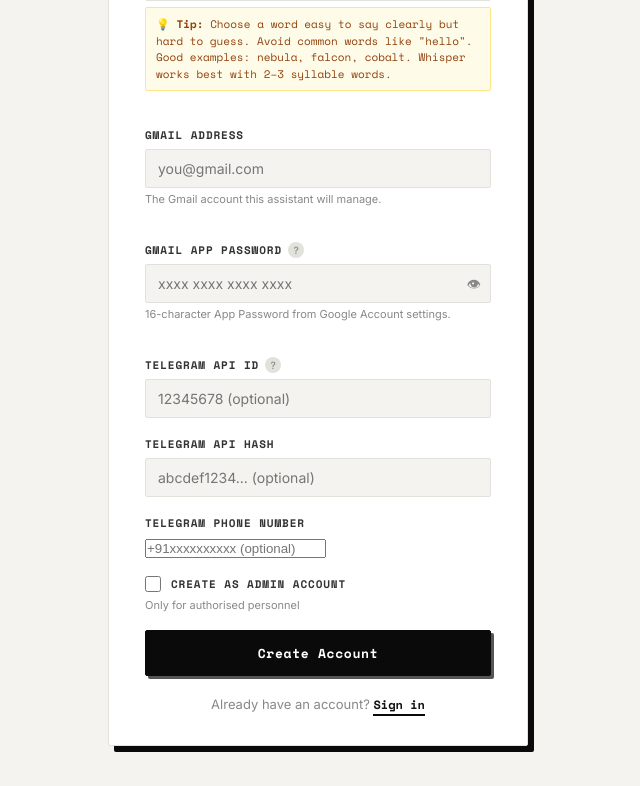
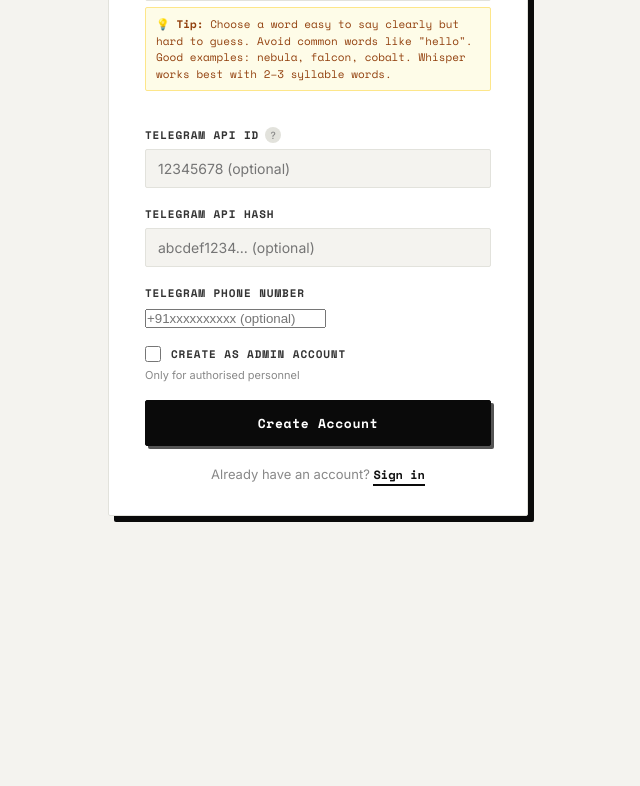
Before and after one commit to Vishrut7080/Infosys, a Flask app: page /signup in a window 1280 px wide. Shown: the part 815-1601 px from the top of the page, without its empty margins (322-962 px from the left). After the commit the page ends 1337 px from the top, so only its background shows below. Run offline with Flask 3, Linux system fonts and the light colour scheme; some libraries are stand-ins or nearby versions.

Commit message:
fix: remove gmail imap credentials

```diff
--- a/app/web/routes/auth.py
+++ b/app/web/routes/auth.py
@@ -102,8 +102,7 @@
         success, message = database.create_user(
             name, email, password,
             data.get('secret_audio', '').lower().strip(),
-            data.get('gmail_address', '').strip(),
-            data.get('gmail_app_pass', '').strip(),
+            '', '',  # gmail_address, gmail_app_pass (now set via integrations page)
             data.get('tg_api_id', '').strip(),
             data.get('tg_api_hash', '').strip(),
             data.get('tg_phone', '').strip()
--- a/app/web/static/signup.js
+++ b/app/web/static/signup.js
@@ -25,11 +25,6 @@
 const btnSpinner = document.getElementById('btnSpinner');
 const successScreen = document.getElementById('successScreen');
 const countdownEl = document.getElementById('countdown');
-const gmailAddressInput = document.getElementById('gmailAddress');
-const gmailAppPassInput = document.getElementById('gmailAppPass');
-const gmailError = document.getElementById('gmailError');
-const gmailAppError = document.getElementById('gmailAppError');
-
 // Error message elements
 const nameError = document.getElementById('nameError');
 const emailError = document.getElementById('emailError');
@@ -179,35 +174,6 @@
     return true;
 }
 
-function validateGmail() {
-    const val = gmailAddressInput.value.trim();
-    const emailRegex = /^[^\s@]+@[^\s@]+\.[^\s@]+$/;
-    if (!val) {
-        clearError(gmailAddressInput, gmailError);
-        return true;
-    }
-    if (!emailRegex.test(val)) {
-        setError(gmailAddressInput, gmailError, 'Enter a valid Gmail address.');
-        return false;
-    }
-    clearError(gmailAddressInput, gmailError);
-    return true;
-}
-
-function validateGmailAppPass() {
-    const val = gmailAppPassInput.value.trim().replace(/\s/g, '');
-    if (!val) {
-        clearError(gmailAppPassInput, gmailAppError);
-        return true;
-    }
-    if (val.length < 16) {
-        setError(gmailAppPassInput, gmailAppError, 'App Password should be 16 characters.');
-        return false;
-    }
-    clearError(gmailAppPassInput, gmailAppError);
-    return true;
-}
-
 // ----------------------
 // Error / Clear Helpers
 // ----------------------
@@ -237,9 +203,6 @@
 confirmInput.addEventListener('blur', validateConfirm);
 audioInput.addEventListener('blur', validateAudio);
 
-gmailAddressInput.addEventListener('blur', validateGmail);
-gmailAppPassInput.addEventListener('blur', validateGmailAppPass);
-
 // ----------------------
 // Form Submission
 // ----------------------
@@ -248,16 +211,12 @@
     e.preventDefault();
 
     // Run all validators — only proceed if all pass
-    // Gmail fields are optional: only validate if user started filling them
-    const gmailStarted = gmailAddressInput.value.trim() || gmailAppPassInput.value.trim();
     const valid =
         validateName() &   // bitwise & so ALL run (not short-circuit)
         validateEmail() &
         validatePassword() &
         validateConfirm() &
-        validateAudio() &
-        (gmailStarted ? validateGmail() : true) &
-        (gmailStarted ? validateGmailAppPass() : true);
+        validateAudio();
 
     if (!valid) return;
 
@@ -274,8 +233,6 @@
                 email: emailInput.value.trim(),
                 password: passwordInput.value,
                 secret_audio: audioInput.value.trim().toLowerCase(),
-                gmail_address: gmailAddressInput.value.trim(),
-                gmail_app_pass: gmailAppPassInput.value.trim(),
                 tg_api_id: document.getElementById('tgApiId').value.trim(),
                 tg_api_hash: document.getElementById('tgApiHash').value.trim(),
                 tg_phone: document.getElementById('tgPhone').value.trim(),
--- a/app/web/templates/signup.html
+++ b/app/web/templates/signup.html
@@ -138,35 +138,6 @@
                 <span class="field-error" id="audioError"></span>
             </div>
 
-            <!-- Gmail Settings -->
-            <div class="field-group">
-                <label for="gmailAddress" data-en="Gmail Address" data-hi="Gmail पता">Gmail Address</label>
-                <input type="email" id="gmailAddress" data-placeholder-en="you@gmail.com"
-                    data-placeholder-hi="आपका@gmail.com" placeholder="you@gmail.com" autocomplete="off">
-                <span class="field-hint" data-en="The Gmail account this assistant will manage."
-                    data-hi="वह Gmail खाता जिसे यह असिस्टेंट मैनेज करेगा।">
-                    The Gmail account this assistant will manage.
-                </span>
-                <span class="field-error" id="gmailError"></span>
-            </div>
-
-            <div class="field-group">
-                <label for="gmailAppPass">
-                    <span data-en="Gmail App Password" data-hi="Gmail ऐप पासवर्ड">Gmail App Password</span>
-                    <span class="tooltip"
-                        title="Generate at myaccount.google.com/apppasswords — NOT your Gmail password">?</span>
-                </label>
-                <div class="input-wrap">
-                    <input type="password" id="gmailAppPass" placeholder="xxxx xxxx xxxx xxxx" autocomplete="off">
-                    <button type="button" class="toggle-pw" data-target="gmailAppPass">👁</button>
-                </div>
-                <span class="field-hint" data-en="16-character App Password from Google Account settings."
-                    data-hi="Google Account सेटिंग्स से 16 अक्षरों का ऐप पासवर्ड।">
-                    16-character App Password from Google Account settings.
-                </span>
-                <span class="field-error" id="gmailAppError"></span>
-            </div>
-
             <!-- Telegram Settings (optional) -->
             <div class="field-group">
                 <label for="tgApiId">
```
